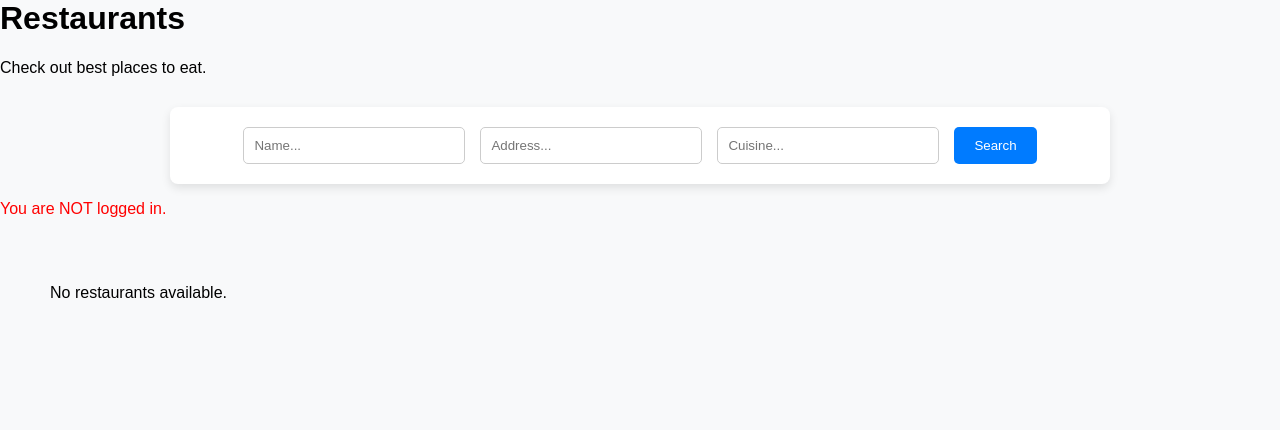
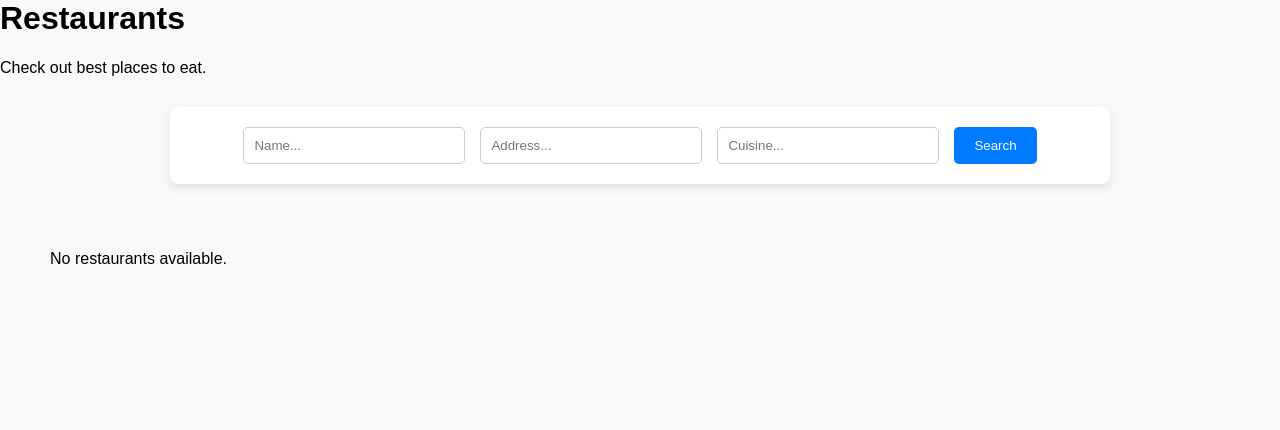
Before and after one commit to TigerFinn/django_eats_project, a Django app: page / in a window 1280 px wide. Shown: the part 370-800 px from the top of the page. Run offline with Django 3.2, Linux system fonts and the light colour scheme; data that the repository does not hold is empty.

Commit message:
Removed the text that confirmed if the user was logged on or not

```diff
--- a/templates/djangoeats/restaurantDisplayBase.html
+++ b/templates/djangoeats/restaurantDisplayBase.html
@@ -6,11 +6,6 @@
     {% block pre_scroll_body_block %}
     {% endblock %}
 
-    {% if user.is_authenticated %}
-    <p style="color: red;">You are logged in as: {{ user.username }}</p>
-    {% else %}
-        <p style="color: red;">You are NOT logged in.</p>
-    {% endif %}
 
     <div id="restaurant-list">
         {% for restaurant in restaurants %}
```
